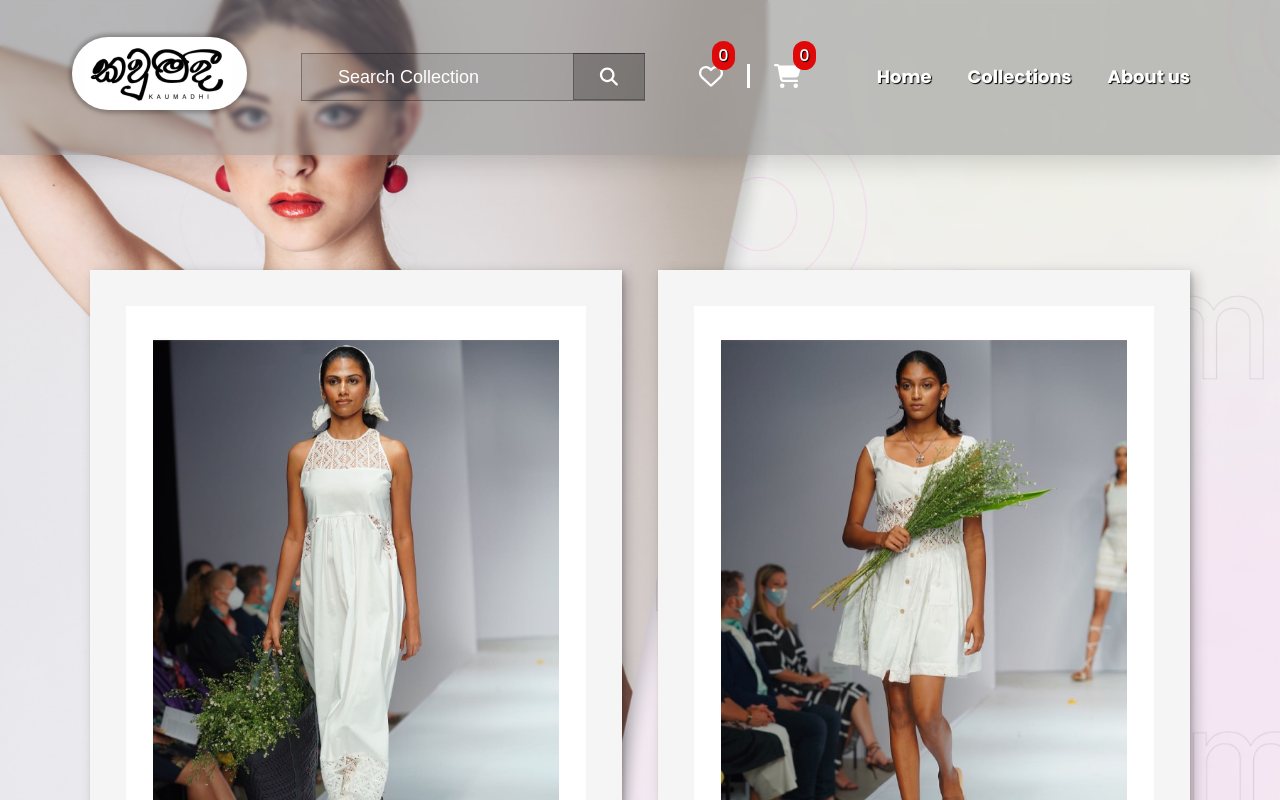
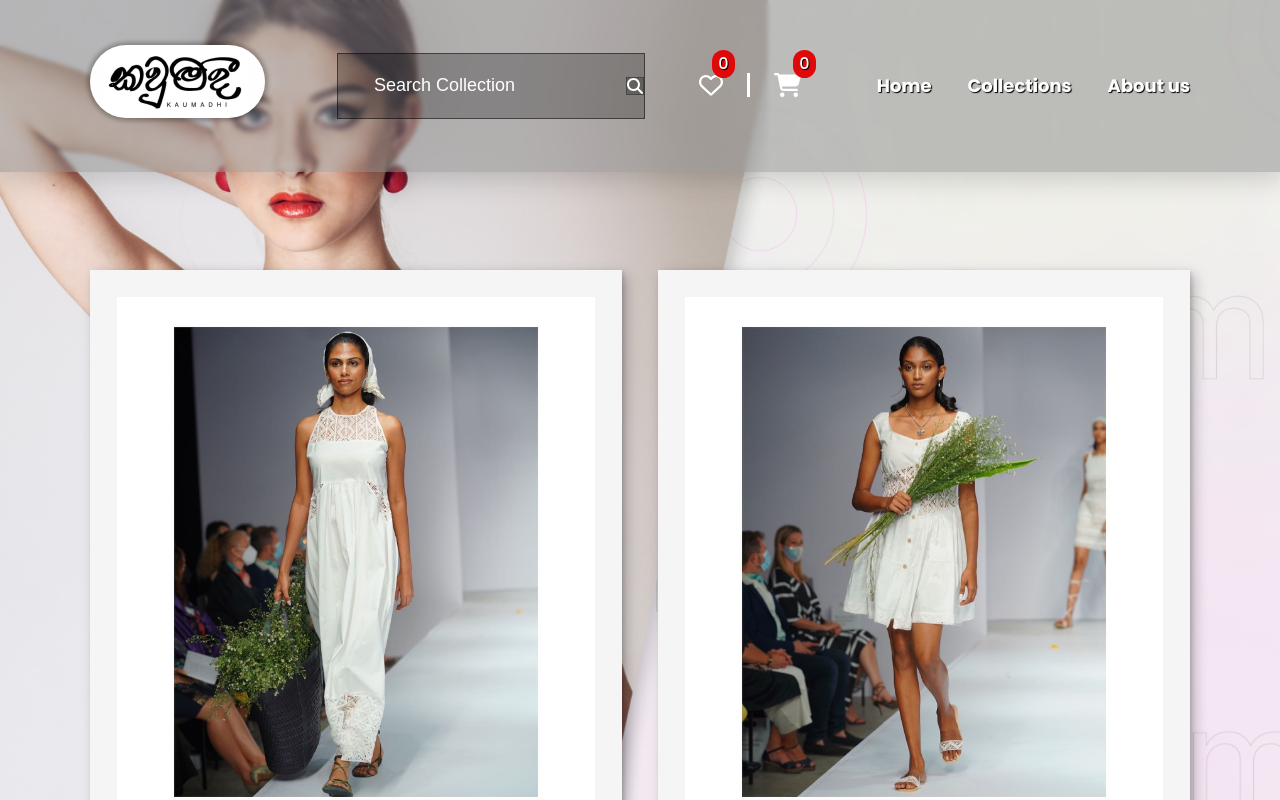
Before and after one commit to thulithdezoysa/Kaumadhi, a React (Vite) app: page /collections in a window 1280 px wide. Shown: the top 800 px of the page. Built offline with nearby package versions, Linux system fonts and the light colour scheme; the HTML template or start-up script is replaced by a standard one.

Commit message:
fully responsive

```diff
--- a/src/components/Button.css
+++ b/src/components/Button.css
@@ -7,6 +7,7 @@ button{
     cursor: pointer;
     transition: transform 550ms ease-in-out;
     user-select: none;
+    color: black;
 }
 .primary-btn{
     box-shadow: var(--bs);
--- a/src/components/Card.css
+++ b/src/components/Card.css
@@ -3,22 +3,25 @@
     grid-gap: 2em;
     grid-template-columns: repeat(auto-fit, minmax(400px, 1fr));
 
+}
 
+@media (max-width: 800px) {
 
-
-
+    .card-container{
+        grid-template-columns: repeat(auto-fit, minmax(300px, 1fr));
+    }
 
 }
 .card{
 
     background-color: whitesmoke;
-    padding: 2em;
+    padding: 1.5em;
     box-shadow: var(--bs);
 
 }
 .card__img{
     width: 100%;
-    height: 600px;
+    min-height: 400px;
     object-fit: cover;
     padding: 0em 1.5em;
     background-color: white;
--- a/src/components/Navbar.css
+++ b/src/components/Navbar.css
@@ -26,20 +26,25 @@
 
 
 .navbar__search-bar{
-    position: relative;
-    border: 1px solid rgba(0, 0, 0, 0.363);
-    border-right: none;
+    border: 1px solid rgba(0, 0, 0, 0.51);
+    /* border-right: none; */
     width: 30%;
     margin: 0 5em;
     flex: 0 1 1500px;
+    background-color: rgba(0, 0, 0, 0.247);
+    padding: .5em 0;
+    display: flex;
+    align-items: center;
+    justify-content: space-between;
+
 }
 input{
     padding: .7em 5em .7em 2em;
     border: none;
-    background-color: rgba(0, 0, 0, 0.068);
     color: var(--color-white);
     width: 100%;
     font-size: inherit;
+    background: transparent;
 }
 input::placeholder{
     color: var(--color-white);
@@ -47,13 +52,14 @@ input::placeholder{
 
 .navbar__search-icon{
     border: 1px solid rgba(0, 0, 0, 0.267);
-    padding: .75em 1.44em;
-    position: absolute;
+    /* padding: .75em 1.44em; */
+
+    /* height: 100%; */
+
     background-color: rgba(0, 0, 0, 0.226);
     color: var(--color-white);
-    top: -1px;
-    right: 0;
-    font-size: inherit;
+
+    font-size: 1rem;
     cursor: pointer;
 }
 
@@ -114,14 +120,8 @@ input::placeholder{
 
 }
 
-li{
-    padding:.5em 1em;
-    white-space: nowrap;
-    font-weight: var(--fw-bold);
 
-}
-
-li:hover{
+a:hover{
 
     color: var(--color-white);
     background-color: rgba(0, 0, 0, 0.79);
@@ -129,8 +129,13 @@ li:hover{
 }
 
 a{
+    padding:.5em 1em;
+    white-space: nowrap;
+    font-weight: var(--fw-bold);
+    cursor: pointer;
     text-decoration: none;
     color: inherit;
+    display: block;
 }
 
 /* Media Queries */
@@ -173,7 +178,7 @@ a{
     .navbar__closeBtn:hover{
         opacity: .8;
     }
-    .navbar__navlinks > li{
+    li > a{
         width: 100vw;
         text-align: center;
         padding: 3em;
@@ -215,4 +220,9 @@ a{
     .navbar__search-bar{
         display: none;
     }
+    .navbar__menu-icon{
+
+        margin-left: 1em;
+
+    }
 }
--- a/src/components/Navbar.jsx
+++ b/src/components/Navbar.jsx
@@ -12,10 +12,12 @@ export default function Navbar (props) {
     const [menuToggle, setMenuToggle] = useState(false)
 
 
+        function closeMenuItems(){
+            setMenuToggle(() => false)
+        }
 
-        function toggleMenuitems(){
+        function toggleMenuItems(){
             setMenuToggle((current) => !current)
-
         }
 
         function searchItems(){
@@ -36,22 +38,22 @@ export default function Navbar (props) {
                 <FontAwesomeIcon icon={faHeart} className='navbar__icon-seperator' onClick={props.saveModal}/>
                 <FontAwesomeIcon icon={faCartShopping}  onClick={props.cartModal} className='navbar__cart-icon'/>
             </div>
-            <FontAwesomeIcon icon={faBars} className='navbar__menu-icon' onClick={toggleMenuitems} />
+            <FontAwesomeIcon icon={faBars} className='navbar__menu-icon' onClick={toggleMenuItems} />
 
             <ul className={menuToggle ? 'navbar__navlinks navbar__navlinks-show' : 'navbar__navlinks navbar__navlinks-hide'} >
-                <FontAwesomeIcon icon={faXmark} className='navbar__closeBtn' onClick={toggleMenuitems} />
+                <FontAwesomeIcon icon={faXmark} className='navbar__closeBtn' onClick={closeMenuItems} />
                 <div className='navbar__search-bar navbar__responsive-search-bar'>
                     <input type='search' placeholder='Search Collection' />
                     <FontAwesomeIcon icon={faMagnifyingGlass} className='navbar__search-icon' onClick={searchItems} />
                 </div>
-                <li>
-                    <Link to="/">Home</Link>
+                <li onClick={closeMenuItems}>
+                    <Link to="/" >Home</Link>
                 </li>
-                <li>
-                    <Link to="/collections">Collections</Link>
+                <li onClick={closeMenuItems}>
+                    <Link to="/collections" >Collections</Link>
                 </li>
-                <li>
-                    <Link to="/about">About us</Link>
+                <li onClick={closeMenuItems}>
+                    <Link to="/about" >About us</Link>
                 </li>
 
             </ul>
--- a/src/index.css
+++ b/src/index.css
@@ -20,11 +20,10 @@
     --color-red: #e00909;
 
 
-
-    --fs-h1: 3rem;
-    --fs-h2: 2.25rem;
-    --fs-h3: 1.25rem;
-    --fs-body: 1rem;
+    --fs-h1: 4.5rem;
+        --fs-h2: 3.75rem;
+        --fs-h3: 1.5rem;
+        --fs-body: 1.125rem;
 
     --br: 0.5em;
     --bs: 0.25em 0.25em 0.75em rgba(0,0,0,.25),
@@ -34,12 +33,12 @@
    --fa-beat-fade-scale: 1.0525;
 }
 
-@media (min-width: 800px) {
+@media (max-width: 800px) {
     :root {
-        --fs-h1: 4.5rem;
-        --fs-h2: 3.75rem;
-        --fs-h3: 1.5rem;
-        --fs-body: 1.125rem;
+        --fs-h1: 2.5rem;
+        --fs-h2: 2.125rem;
+        --fs-h3: 1.1rem;
+        --fs-body: .9rem;
     }
 }
 
--- a/src/pages/AboutUs.css
+++ b/src/pages/AboutUs.css
@@ -2,6 +2,7 @@
     color: var(--color-dark);
     padding: 12em;
 }
+
 .about > p{
     text-align: justify;
     line-height: 2;
@@ -20,7 +21,7 @@
 
 @media (max-width: 800px){
     .about{
-        padding: 12em 4em;
+        padding: 12em 2em;
     }
 
 }
--- a/src/pages/Collections.css
+++ b/src/pages/Collections.css
@@ -3,6 +3,13 @@
     padding: 15em 5em;
     margin: 0 auto;
     position: relative;
+}
+
+@media (max-width: 800px) {
+    .collections{
+        padding: 12em 1em ;
+    }
+
 }
 
 .collections__background-img{
--- a/src/pages/Home.css
+++ b/src/pages/Home.css
@@ -31,6 +31,7 @@
 @media (max-width: 800px){
     .main-section{
         flex-direction: column;
+        padding: 2em;
 
 
     }
@@ -77,7 +78,10 @@
 @media (max-width: 600px){
     .hero-text h1{
         font-size: 2.5rem;
-
+    }
+    .introduction__collection-btn{
+        margin: 0 auto;
 
     }
+
 }
```
